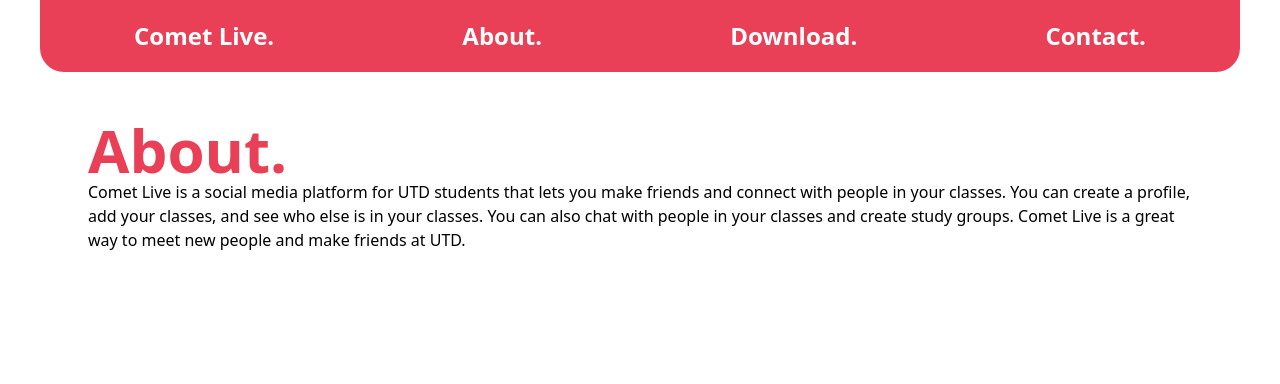
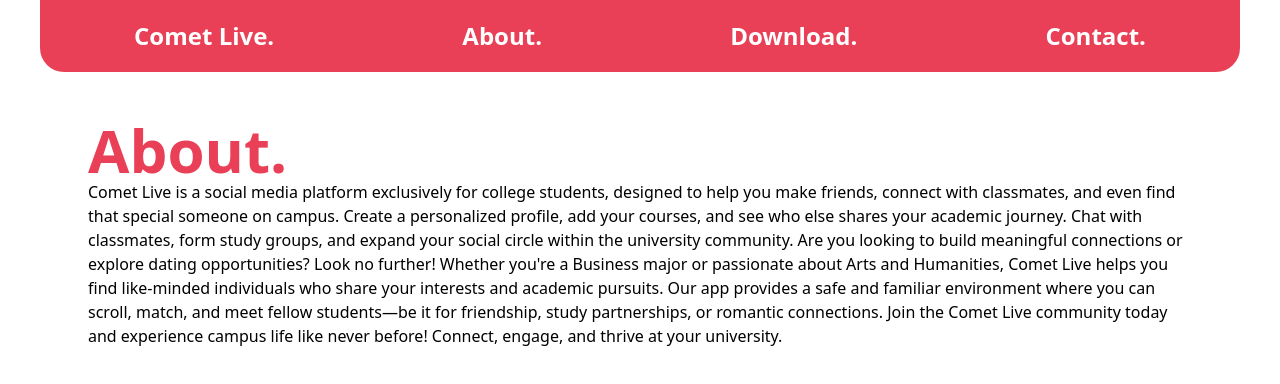
Before and after one commit to Comet-Live/CometLiveWebsite, a React (Vite) app in the folder frontend/: page /about in a window 1280 px wide. Shown: the top 384 px of the page. Built offline with nearby package versions, Linux system fonts and the light colour scheme.

Commit message:
updated About

```diff
--- a/frontend/package.json
+++ b/frontend/package.json
@@ -15,7 +15,8 @@
     "emailjs-com": "^3.2.0",
     "framer-motion": "^11.11.9",
     "react": "^18.3.1",
-    "react-dom": "^18.3.1"
+    "react-dom": "^18.3.1",
+    "react-router-dom": "^6.27.0"
   },
   "devDependencies": {
     "@eslint/js": "^9.11.1",
--- a/frontend/src/pages/About.jsx
+++ b/frontend/src/pages/About.jsx
@@ -8,12 +8,9 @@
             <div className=" mx-10 rounded-3xl  p-12">
                 <h1 className="text-primary font-bold text-6xl">About.</h1>
                 <p className="text-black">
-                    Comet Live is a social media platform for UTD students that
-                    lets you make friends and connect with people in your
-                    classes. You can create a profile, add your classes, and see
-                    who else is in your classes. You can also chat with people
-                    in your classes and create study groups. Comet Live is a
-                    great way to meet new people and make friends at UTD.
+                Comet Live is a social media platform exclusively for college students, designed to help you make friends, connect with classmates, and even find that special someone on campus. Create a personalized profile,
+                add your courses, and see who else shares your academic journey. Chat with classmates, form study groups, and expand your social circle within the university community. Are you looking to build meaningful connections or explore dating opportunities? Look no further! Whether you're a Business major or passionate about Arts and Humanities, Comet Live helps you find like-minded individuals who share your interests and
+                academic pursuits. Our app provides a safe and familiar environment where you can scroll, match, and meet fellow students—be it for friendship, study partnerships, or romantic connections. Join the Comet Live community today and experience campus life like never before! Connect, engage, and thrive at your university.
                 </p>
             </div>
         </div>
```
Also changed, not shown: 1 other file (tests, documents, lock files or other folders).
